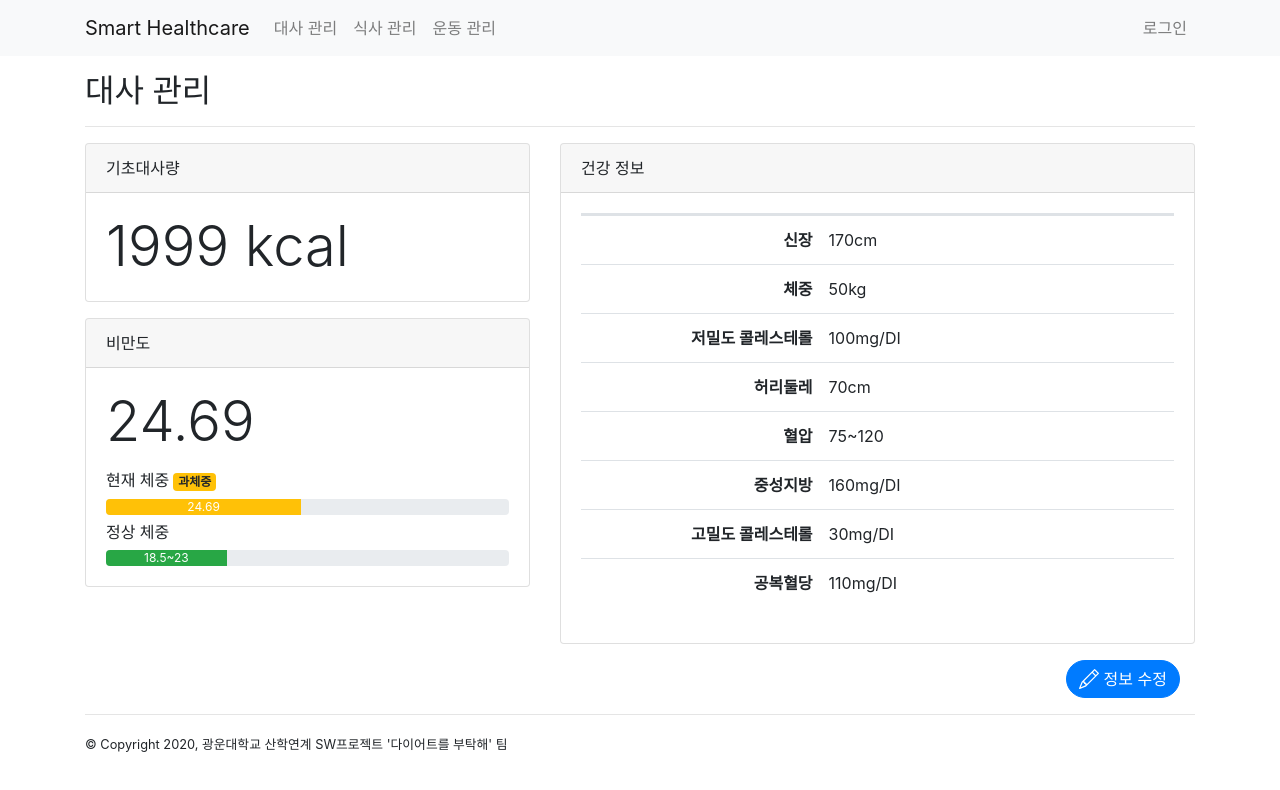
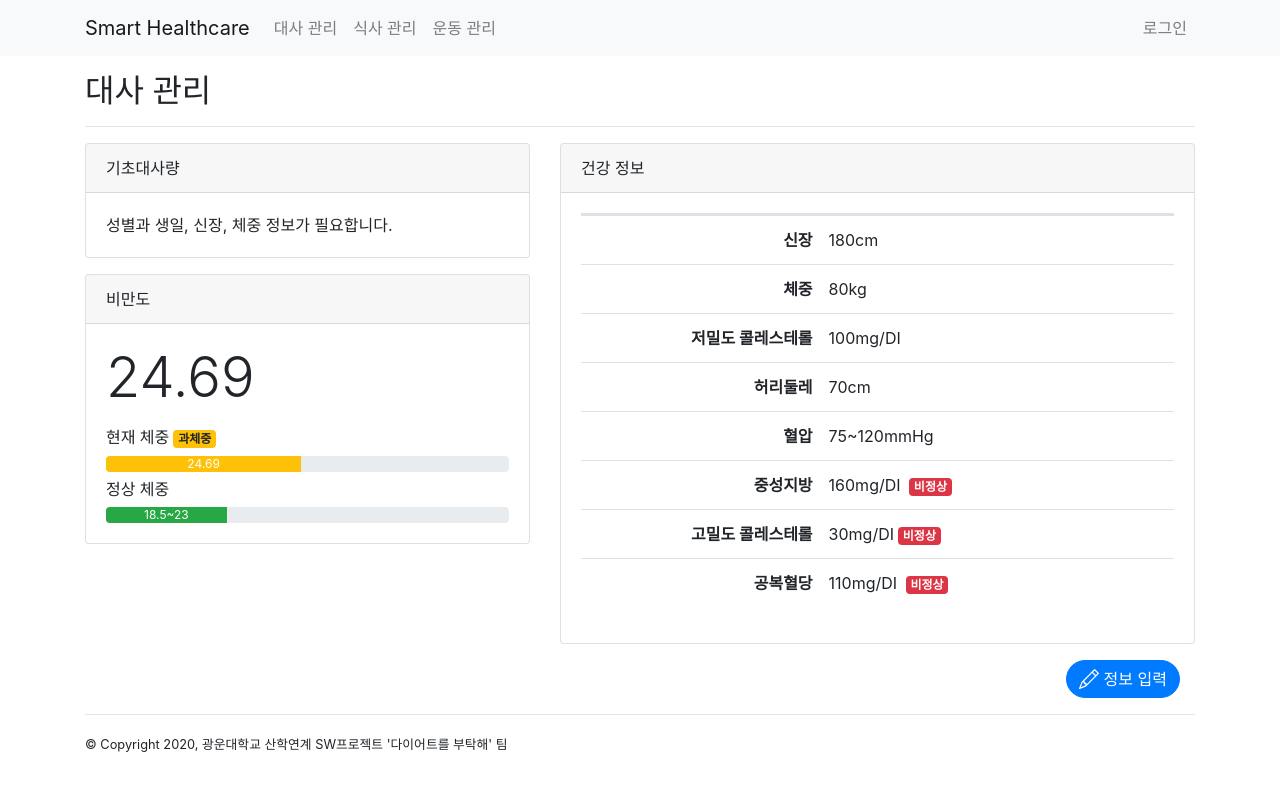
Before and after one commit to woodyn1002/smart-healthcare-frontend, a Vue app: page /health in a window 1280 px wide. Shown: the top 790 px of the page. Built offline with nearby package versions, Linux system fonts and the light colour scheme.

Commit message:
Update codes of health page for various health data states

```diff
--- a/src/components/Health.vue
+++ b/src/components/Health.vue
@@ -6,49 +6,113 @@
             <b-row>
                 <b-col sm="5">
                     <b-card class="mb-3" header="기초대사량">
-                        <b-card-text class="display-4">1999 kcal</b-card-text>
+                        <b-card-text class="display-4" v-if="bmr !== undefined">{{ bmr }} kcal</b-card-text>
+                        <b-card-text v-else>성별과 생일, 신장, 체중 정보가 필요합니다.</b-card-text>
                     </b-card>
 
                     <b-card class="mb-3" header="비만도">
-                        <b-card-text class="display-4">24.69</b-card-text>
-                        <h6>현재 체중
-                            <b-badge variant="warning">과체중</b-badge>
+                        <template v-if="bmi !== undefined">
+                            <b-card-text class="display-4">{{ bmi }}</b-card-text>
+
+                            <h6>
+                                현재 체중
+                                <b-badge v-if="bmiState === bmiStates.underweight" variant="warning">저체중</b-badge>
+                                <b-badge v-else-if="bmiState === bmiStates.normal" variant="success">정상 체중</b-badge>
+                                <b-badge v-else-if="bmiState === bmiStates.overweight" variant="warning">과체중</b-badge>
+                                <b-badge v-else-if="bmiState === bmiStates.obese" variant="danger">비만</b-badge>
+                                <b-badge v-else-if="bmiState === bmiStates.extremelyObese" variant="danger">고도비만
+                                </b-badge>
                             </h6>
                             <b-progress class="mb-2">
-                            <b-progress-bar label="24.69" max="20" value="9.69" variant="warning"></b-progress-bar>
+                                <b-progress-bar :label="bmi" :value="bmi - 15" :variant="bmiStateVariant"
+                                                max="20"></b-progress-bar>
                             </b-progress>
                             <h6>정상 체중</h6>
                             <b-progress>
                                 <b-progress-bar label="18.5~23" max="20" value="6" variant="success"></b-progress-bar>
                             </b-progress>
+                        </template>
+                        <template v-else>
+                            <b-card-text>신장과 체중 정보가 필요합니다.</b-card-text>
+                        </template>
                     </b-card>
                 </b-col>
                 <b-col>
                     <b-card header="건강 정보">
-                        <b-table :fields="healthData.fields" :items="healthData.items" stacked>
+                        <b-table :fields="healthDataTableFields" :items="[healthData]" stacked>
                             <template v-slot:cell(height)="data">
-                                {{ data.value }}cm
+                                <template v-if="data.value">{{ data.value }}cm</template>
+                                <template v-else>-</template>
                             </template>
                             <template v-slot:cell(weight)="data">
-                                {{ data.value }}kg
+                                <template v-if="data.value">{{ data.value }}kg</template>
+                                <template v-else>-</template>
                             </template>
                             <template v-slot:cell(ldlCholesterol)="data">
-                                {{ data.value }}mg/DI
+                                <template v-if="data.value">{{ data.value }}mg/DI</template>
+                                <template v-else>-</template>
                             </template>
                             <template v-slot:cell(waist)="data">
-                                {{ data.value }}cm
+                                <span id="waist">
+                                    <template v-if="data.value">{{ data.value }}cm</template>
+                                    <template v-else>-</template>
+                                    <template v-if="abnormalWaist">
+                                        <b-badge class="ml-1" variant="danger">비정상</b-badge>
+                                    </template>
+                                </span>
+                                <b-tooltip target="waist">
+                                    남자 90cm, 여자 85cm 이상 비정상
+                                </b-tooltip>
                             </template>
                             <template v-slot:cell(bloodPressure)="data">
-                                {{ data.value.min }}~{{ data.value.max }}
+                                <span id="blood-pressure">
+                                    <template v-if="data.value && data.value.min && data.value.max">
+                                        {{ data.value.min }}~{{ data.value.max }}mmHg
+                                    </template>
+                                    <template v-else>-</template>
+                                    <template v-if="abnormalBloodPressure">
+                                        <b-badge class="ml-1" variant="danger">비정상</b-badge>
+                                    </template>
+                                </span>
+                                <b-tooltip target="blood-pressure">130/85mmHg 이상 비정상</b-tooltip>
                             </template>
                             <template v-slot:cell(neutralFat)="data">
-                                {{ data.value }}mg/DI
+                                <span id="neutral-fat">
+                                    <template v-if="data.value && data.value.fatigue">
+                                        {{ data.value.fatigue }}mg/DI
+                                    </template>
+                                    <template v-else>-</template>
+                                    <template v-if="abnormalNeutralFat">
+                                        <b-badge class="ml-1" variant="danger">비정상</b-badge>
+                                    </template>
+                                </span>
+                                <b-tooltip target="neutral-fat">150mg/DI 이상 비정상</b-tooltip>
                             </template>
                             <template v-slot:cell(hdlCholesterol)="data">
-                                {{ data.value }}mg/DI
+                                <span id="hdl-cholesterol">
+                                    <template v-if="data.value">{{ data.value }}mg/DI</template>
+                                    <template v-else>-</template>
+                                    <template v-if="abnormalHdlCholesterol">
+                                        <b-badge class="ml-1" variant="danger">비정상</b-badge>
+                                    </template>
+                                </span>
+                                <b-tooltip target="hdl-cholesterol">
+                                    남자 40mg/DI, 여자 50mg/DI 미만 비정상
+                                </b-tooltip>
                             </template>
                             <template v-slot:cell(fastingBloodSugar)="data">
-                                {{ data.value }}mg/DI
+                                <span id="fasting-blood-sugar">
+                                    <template v-if="data.value && data.value.fatigue">
+                                        {{ data.value.fatigue }}mg/DI
+                                    </template>
+                                    <template v-else>-</template>
+                                    <template v-if="abnormalFastingBloodSugar">
+                                        <b-badge class="ml-1" variant="danger">비정상</b-badge>
+                                    </template>
+                                </span>
+                                <b-tooltip target="fasting-blood-sugar">
+                                    100mg/DI 이상 비정상
+                                </b-tooltip>
                             </template>
                         </b-table>
                     </b-card>
@@ -58,7 +122,7 @@
         <b-container class="text-right">
             <b-button @click="showEditModal()" pill variant="primary">
                 <b-icon-pencil></b-icon-pencil>
-                정보 수정
+                정보 입력
             </b-button>
         </b-container>
         <health-edit-modal ref="edit-modal"></health-edit-modal>
@@ -67,14 +131,14 @@
 
 <script>
     import HealthEditModal from "@/components/HealthEditModal";
+    import moment from "moment";
 
     export default {
         name: "health",
         components: {HealthEditModal},
         data() {
             return {
-                healthData: {
-                    fields: [
+                healthDataTableFields: [
                     {key: 'height', label: '신장'},
                     {key: 'weight', label: '체중'},
                     {key: 'ldlCholesterol', label: '저밀도 콜레스테롤'},
@@ -82,27 +146,145 @@
                     {key: 'bloodPressure', label: '혈압'},
                     {key: 'neutralFat', label: '중성지방'},
                     {key: 'hdlCholesterol', label: '고밀도 콜레스테롤'},
-                        {key: 'fastingBloodSugar', label: '공복혈당'},
+                    {key: 'fastingBloodSugar', label: '공복혈당'}
                 ],
-                    items: [
-                        {
-                            height: 170,
-                            weight: 50,
-                            ldlCholesterol: 100,
-                            waist: 70,
-                            bloodPressure: {min: 75, max: 120},
-                            neutralFat: 160,
-                            hdlCholesterol: 30,
-                            fastingBloodSugar: 110,
+                healthData: {
+                    sex: undefined,
+                    birthdate: {
+                        date: undefined,
+                        isLunar: undefined
+                    },
+                    height: undefined,
+                    weight: undefined,
+                    ldlCholesterol: undefined,
+                    waist: undefined,
+                    bloodPressure: {
+                        min: undefined,
+                        max: undefined,
+                        medicine: undefined
+                    },
+                    neutralFat: {
+                        fatigue: undefined,
+                        medicine: undefined
+                    },
+                    hdlCholesterol: undefined,
+                    fastingBloodSugar: {
+                        fatigue: undefined,
+                        medicine: undefined
                     }
-                    ]
+                },
+                bmiStates: {
+                    underweight: 0,
+                    normal: 1,
+                    overweight: 2,
+                    obese: 3,
+                    extremelyObese: 4
                 }
+            }
+        },
+        computed: {
+            age() {
+                if (!this.healthData.birthdate || this.healthData.birthdate.date) return undefined;
+
+                return moment().year() - moment(this.healthData.birthdate.date).year() + 1;
+            },
+            bmr() {
+                if (!this.age) return undefined;
+                if (!this.healthData.weight) return undefined;
+                if (!this.healthData.height) return undefined;
+
+                let sex = this.healthData.sex;
+                let weight = this.healthData.weight;
+                let height = this.healthData.height;
+
+                if (sex === 'male')
+                    return 66.47 + (13.75 * weight) + (5 * height) - (6.76 * this.age);
+                else if (sex === 'female')
+                    return 65.51 + (9.56 * weight) + (1.85 * height) - (4.68 * this.age);
+                else
+                    return undefined;
+            },
+            bmi() {
+                if (!this.healthData.weight) return undefined;
+                if (!this.healthData.height) return undefined;
+
+                let weight = this.healthData.weight;
+                let heightInMeters = this.healthData.height / 100;
+
+                let value = weight / (heightInMeters * heightInMeters);
+                return Math.floor(value * 100) / 100;
+            },
+            bmiState() {
+                if (this.bmi < 18.5) return this.bmiStates.underweight;
+                else if (this.bmi < 23) return this.bmiStates.normal;
+                else if (this.bmi < 25) return this.bmiStates.overweight;
+                else if (this.bmi < 30) return this.bmiStates.obese;
+                else return this.bmiStates.extremelyObese;
+            },
+            bmiStateVariant() {
+                if (this.bmiState <= this.bmiStates.underweight) return 'warning';
+                else if (this.bmiState === this.bmiStates.normal) return 'success';
+                else if (this.bmiState === this.bmiStates.overweight) return 'warning';
+                else return 'danger';
+            },
+            abnormalWaist() {
+                if (!this.healthData.waist) return false;
+
+                let sex = this.healthData.sex;
+                if (sex === 'male')
+                    return this.healthData.waist >= 90;
+                else if (sex === 'female')
+                    return this.healthData.waist >= 85;
+                else
+                    return false;
+            },
+            abnormalBloodPressure() {
+                if (!this.healthData.bloodPressure) return false;
+                if (!this.healthData.bloodPressure.min) return false;
+                if (!this.healthData.bloodPressure.max) return false;
+
+                return this.healthData.bloodPressure.min >= 85 || this.healthData.bloodPressure.max >= 130;
+            },
+            abnormalNeutralFat() {
+                if (!this.healthData.neutralFat) return false;
+                if (!this.healthData.neutralFat.fatigue) return false;
+
+                return this.healthData.neutralFat.fatigue >= 150;
+            },
+            abnormalHdlCholesterol() {
+                if (!this.healthData.hdlCholesterol) return false;
+
+                let sex = this.healthData.sex;
+                if (sex === 'male')
+                    return this.healthData.hdlCholesterol < 40;
+                else if (sex === 'female')
+                    return this.healthData.hdlCholesterol < 50;
+                else
+                    return false;
+            },
+            abnormalFastingBloodSugar() {
+                if (!this.healthData.fastingBloodSugar) return false;
+
+                return this.healthData.fastingBloodSugar.fatigue >= 100;
             }
         },
         methods: {
             showEditModal() {
                 this.$refs['edit-modal'].show();
             }
+        },
+        created() {
+            this.healthData = {
+                sex: 'male',
+                height: 180,
+                weight: 80,
+                ldlCholesterol: 100,
+                waist: 70,
+                bloodPressure: {min: 75, max: 120},
+                neutralFat: {fatigue: 160},
+                hdlCholesterol: 30,
+                fastingBloodSugar: {fatigue: 110},
+            };
         }
     }
 </script>
```
Lines whose indentation alone changed are shown as unchanged.
